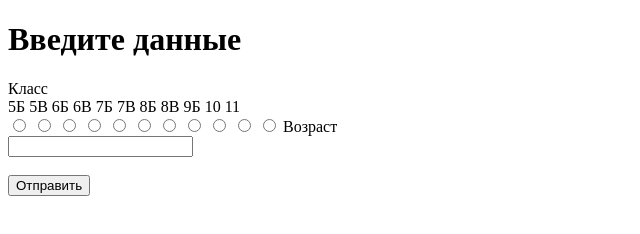
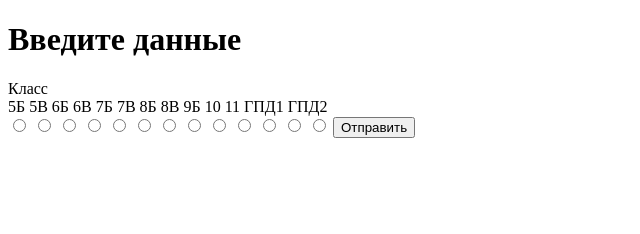
Before and after one commit to School18-dinner/dinner, a website: page index.html in a window 1280 px wide. Shown: the whole page, without its empty margins (0-640 px from the left). Drawn offline with Linux system fonts and the light colour scheme.

Commit message:
add classes files

```diff
--- a/index.html
+++ b/index.html
@@ -19,21 +19,22 @@
         <label> 9Б</label>
         <label> 10</label>
         <label> 11</label>
+        <label> ГПД1</label>
+        <label> ГПД2</label>
         <br>
-        <input type="radio" name="5Б"/>
-        <input type="radio" name="5В"/>
-        <input type="radio" name="6Б"/>
-        <input type="radio" name="6В"/>
-        <input type="radio" name="7Б"/>
-        <input type="radio" name="7В"/>
-        <input type="radio" name="8Б"/>
-        <input type="radio" name="8В"/>
-        <input type="radio" name="9Б"/>
-        <input type="radio" name="10"/>
-        <input type="radio" name="11"/>
-
-        <label>Возраст</label><br>
-        <input type="number" name="userAge"/><br><br>
+        <input type="radio" name="5Б" id="R"/>
+        <input type="radio" name="5В" id="R"/>
+        <input type="radio" name="6Б" id="R"/>
+        <input type="radio" name="6В" id="R"/>
+        <input type="radio" name="7Б" id="R"/>
+        <input type="radio" name="7В" id="R"/>
+        <input type="radio" name="8Б" id="R"/>
+        <input type="radio" name="8В" id="R"/>
+        <input type="radio" name="9Б" id="R"/>
+        <input type="radio" name="10" id="R"/>
+        <input type="radio" name="11" id="R"/>
+        <input type="radio" name="ГПД1" id="R"/>
+        <input type="radio" name="ГПД2" id="R"/>
         <input type="submit" value="Отправить"/>
     </form>
 </body>
```
Also changed, not shown: showClasses.js (added, +7 -0 lines), 10.txt (added), 11.txt (added), 5Б.txt (added), 5В.txt (added), 6Б.txt (added), 6В.txt (added), 7Б.txt (added), 7В.txt (added), 8Б.txt (added), 8В.txt (added), 9Б.txt (added), ГПД1.txt (added), ГПД2.txt (added).
